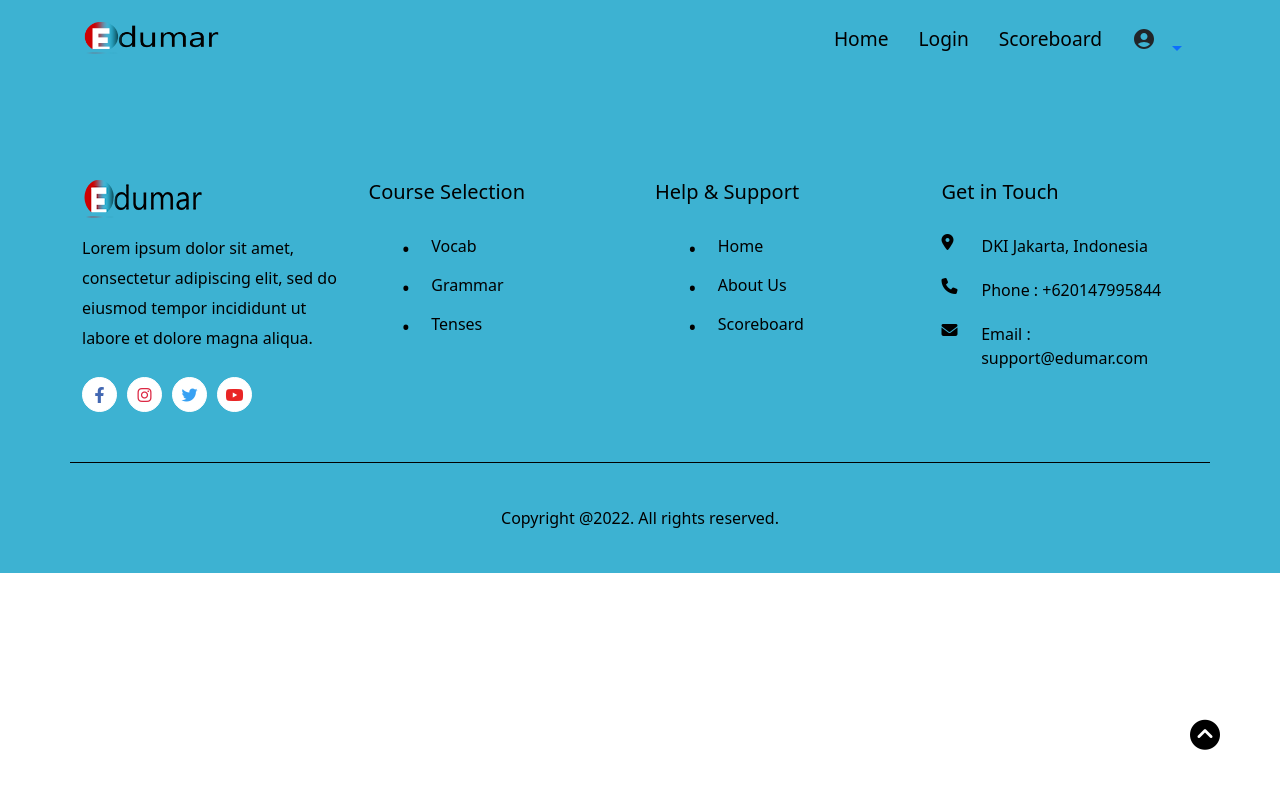
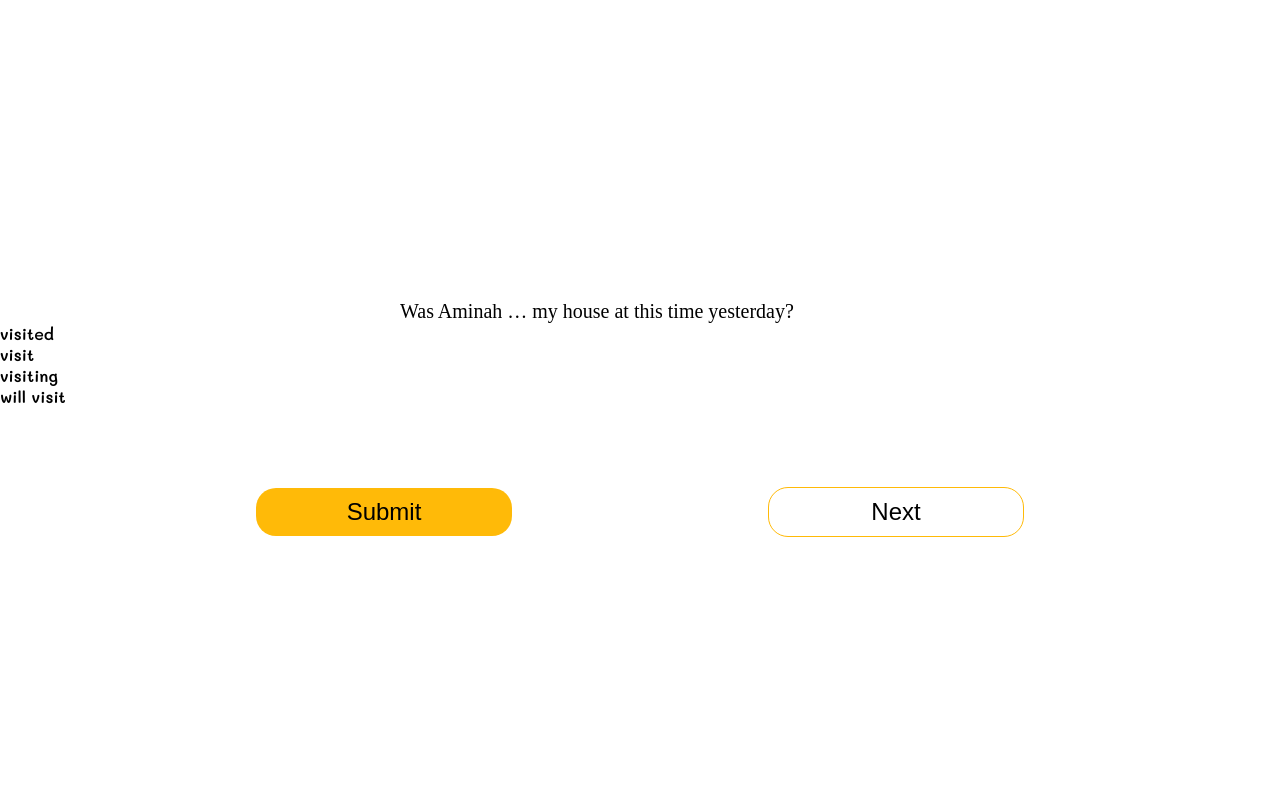
Before and after one commit to rg-km/final-project-engineering-63, a React (Create React App) app in the folder frontend/: page /course in a window 1280 px wide. Shown: the top 788 px of the page. Built offline with nearby package versions, Linux system fonts and the light colour scheme.

Commit message:
add overlaysoal

```diff
--- a/frontend/src/App.js
+++ b/frontend/src/App.js
@@ -1,22 +1,25 @@
 import React from "react"
 import "./App.css"
 import { BrowserRouter as Router, Switch, Route } from "react-router-dom"
-import Footer from "./components/home/Footer"
-import Header from "./components/home/header/Header"
-import HomePages from "./components/pages/HomePages"
-import LoginPages from "./components/pages/LoginPages"
+// import Footer from "./components/home/Footer"
+// import Header from "./components/home/header/Header"
+// import HomePages from "./components/pages/HomePages"
+// import LoginPages from "./components/pages/LoginPages"
+import CoursePages from "./components/pages/CoursePages"
 
 const App = () => {
   return (
     <>
-      <Router>
+      {/* <Router>
         <Header />
-        <Switch>
-          <Route path='/' exact component={HomePages} />
-          <Route path='/login' exact component={LoginPages} />
+        <Switch> */}
+          {/* <Route path='/' exact component={HomePages} />
+          <Route path='/login' exact component={LoginPages} /> */}
+          {/* <Route path='/course' exact component={CoursePages} />
         </Switch>
         <Footer />
-      </Router>
+      </Router> */}
+      <CoursePages />
     </>
   )
 }
--- /dev/null
+++ b/frontend/src/components/course/Course.jsx
@@ -0,0 +1,23 @@
+import React, { useState, useEffect, useRef } from 'react';
+import { QuestionAnswer } from "./data/Question&answer"
+
+const Course = () => {
+
+const {id, question, options} = QuestionAnswer[0]
+return (
+    <div>
+        <div className='course-overlay'>
+            <div className='course-question'>{question}</div>
+            <label className='course-choice'>
+                {options.map(item => (
+                    <div>{item.choice}</div>
+                    ))}
+            </label>
+    </div>
+    <button type="submit">Submit</button>
+    <button type="next">Next</button>
+    </div>
+    );
+};
+
+export default Course;
--- /dev/null
+++ b/frontend/src/components/course/data/Question&answer.js
@@ -0,0 +1,24 @@
+export const QuestionAnswer= [
+  {
+    id: 1,
+    question: "Was Aminah  …  my house at this time yesterday?",
+    options: [
+      {
+        choice: "visited",
+        correct: false,
+      },
+      {
+        choice: "visit	",
+        correct: true,
+      },
+      {
+        choice: "visiting",
+        correct: false,
+      },
+      {
+        choice: "will visit",
+        correct: false,
+      },
+    ],
+  },
+];
--- /dev/null
+++ b/frontend/src/components/pages/CoursePages.css
@@ -0,0 +1,49 @@
+.course-question{
+    display: flex;
+    flex-wrap: wrap;
+    justify-content: left;
+    margin-top: 300px;
+    margin-left: 400px;
+    font-size: 20px;
+    align-self: justify;
+    font-family: 'Comfortaa';
+    font-style: normal;
+}
+
+.course-choice {
+    justify-items: center;
+
+}
+
+button[type=submit] {
+    background-color: #FFBA08;
+    color: black;
+    text-decoration: none;
+    cursor: pointer;
+    border-radius: 20px;
+    padding: 10px;
+    padding-bottom: 10px;
+    margin-top: 80px;
+    font-size: 24px;
+    border: none;
+    outline: none;
+    width: 20%;
+    margin-left: 20%;
+  }
+
+button[type=next] {
+    background-color: white;
+    color: black;
+    text-decoration: none;
+    cursor: pointer;
+    border-radius: 20px;
+    padding: 10px;
+    padding-bottom: 10px;
+    margin-top: 80px;
+    font-size: 24px;
+    border: none;
+    outline: none;
+    width: 20%;
+    margin-left: 20%;
+    border: 1px solid #FFBA08;
+  }
--- /dev/null
+++ b/frontend/src/components/pages/CoursePages.jsx
@@ -0,0 +1,15 @@
+import React from 'react';
+import Course from "../course/Course"
+import "./CoursePages.css"
+
+const CoursePages = () => {
+
+    return (
+      <>
+        <Course/>
+      </>
+    )
+  }
+
+
+  export default CoursePages
--- a/frontend/src/components/pages/LoginPages.css
+++ b/frontend/src/components/pages/LoginPages.css
@@ -69,18 +69,11 @@
 
   button[type=submit] {
     background-color: #FFBA08;
-    color: black;
-    text-decoration: none;
-    cursor: pointer;
+    width: 145px;
+    height: 40px;
+    left: 1231px;
+    top: 213px;
     border-radius: 20px;
-    padding: 10px;
-    padding-bottom: 10px;
-    margin-top: 80px;
-    font-size: 24px;
-    border: none;
-    outline: none;
-    width: 60%;
-    margin-left: 20%;
   }
 
   .signuplink{
```
Also changed, not shown: 2 other files (tests, documents, lock files or other folders).
